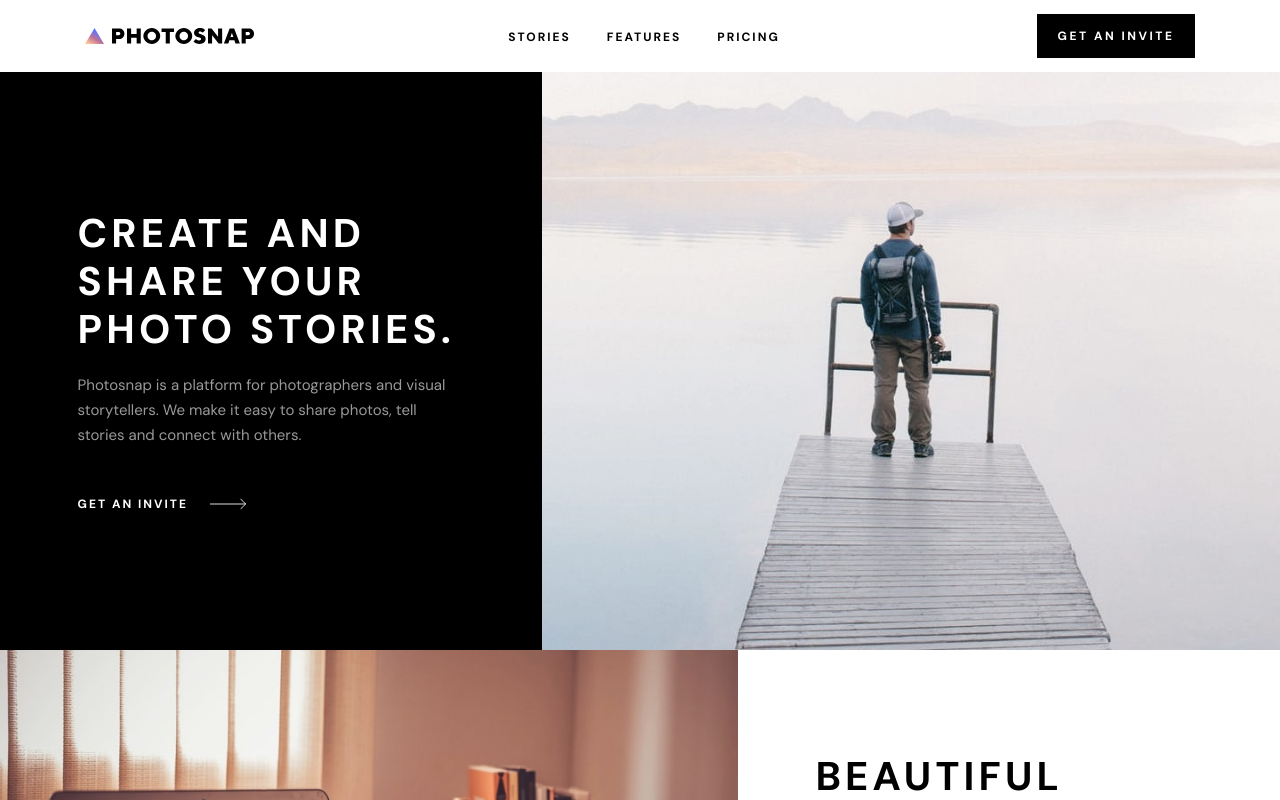
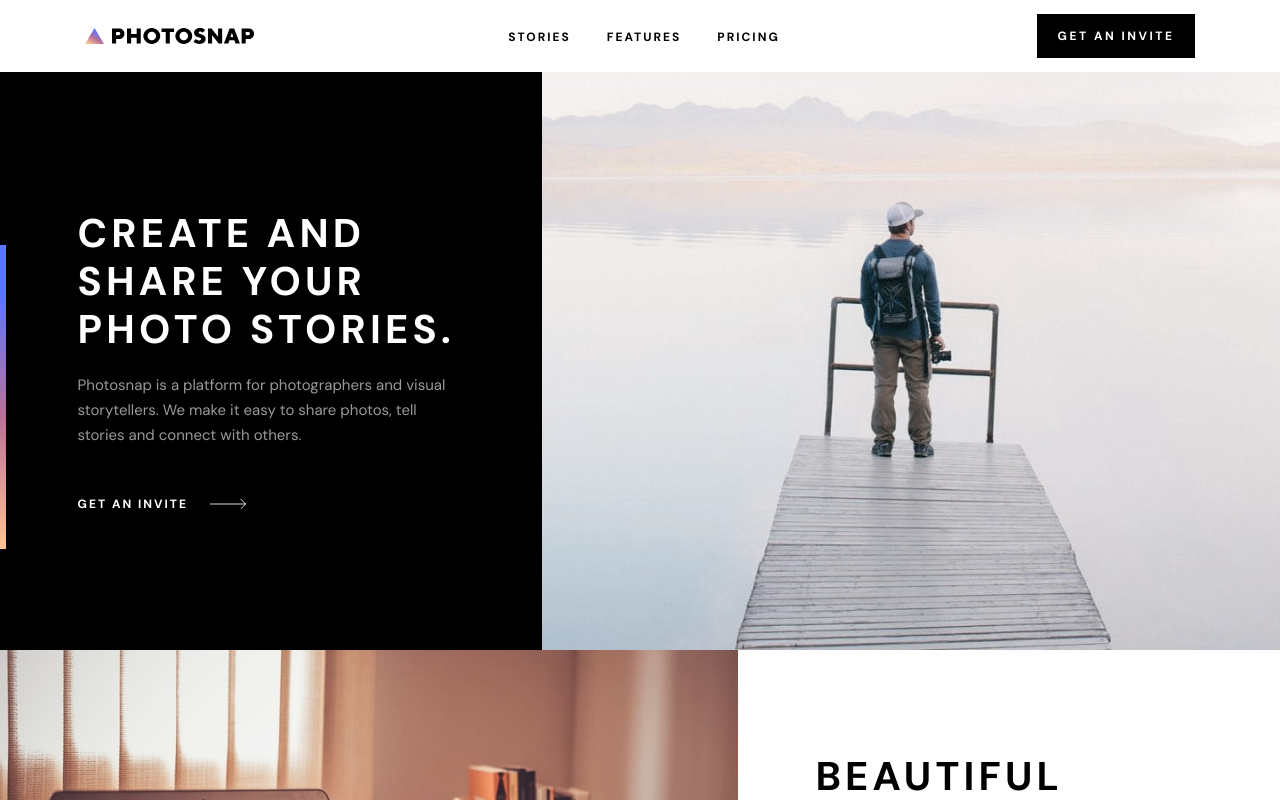
Before and after one commit to vanderms/photosnap-multi-page-website, a React (Vite) app: page / in a window 1280 px wide. Shown: the top 800 px of the page. Built offline with nearby package versions, Linux system fonts and the light colour scheme.

Commit message:
feat: implement rainbow detail in hero section

```diff
--- a/src/components/sections/sectionCardHomepage.tsx
+++ b/src/components/sections/sectionCardHomepage.tsx
@@ -41,12 +41,19 @@ export const SectionCardHomepage: React.FC<SectionProps> = (props) => {
         />
       </picture>
       <header
-        className={`py-20  md:flex items-center xl:py-10 ${
+        className={`py-20  md:flex items-center xl:py-10 relative ${
           props.hero
             ? "text-surface bg-neutral-800 w-screen md:w-full"
             : "text-neutral-800"
         }`}
       >
+        {props.hero && (
+          <div
+            className="absolute top-0 left-8 w-32 h-1.5 bg-rainbow md:w-1.5 md:h-[19rem] md:top-[10.8125rem]
+            md:left-0
+          "
+          ></div>
+        )}
         <div className="container md:w-[24.1875rem] md:h-max">
           <h2 className="heading-xl">{props.title}</h2>
           <p className="mt-4 paragraph-md opacity-60 xl:mt-5">
--- a/src/index.css
+++ b/src/index.css
@@ -180,6 +180,11 @@
 }
 
 @layer components {
+
+  .bg-rainbow{
+    background: var(--rainbow-gradient);
+  }
+
   .social-media-icon {
     @apply block bg-surface w-5 h-5;
     mask-size: contain;
```
Also changed, not shown: src/components/cards/story-card.tsx (line endings or trailing spaces).
